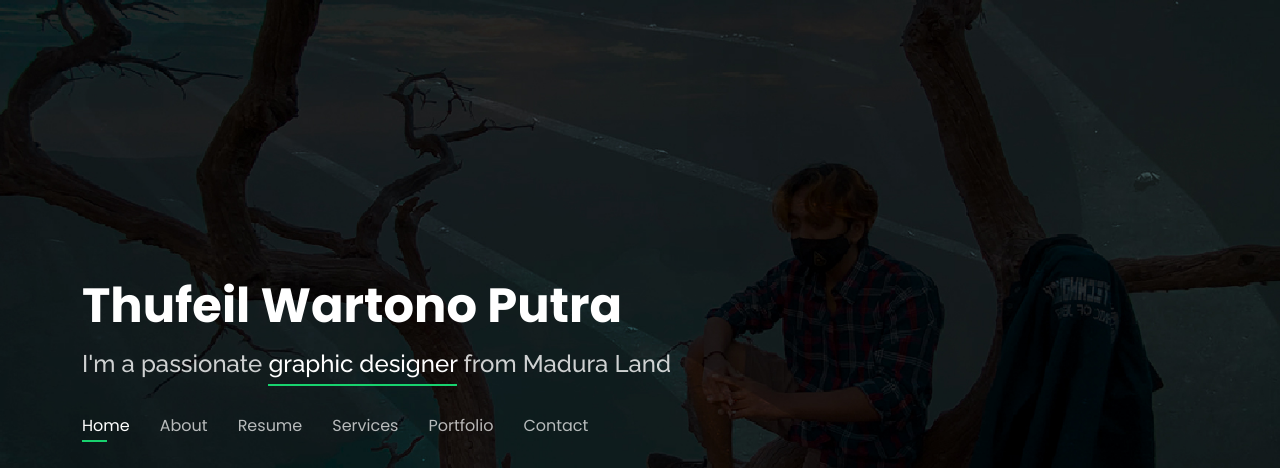
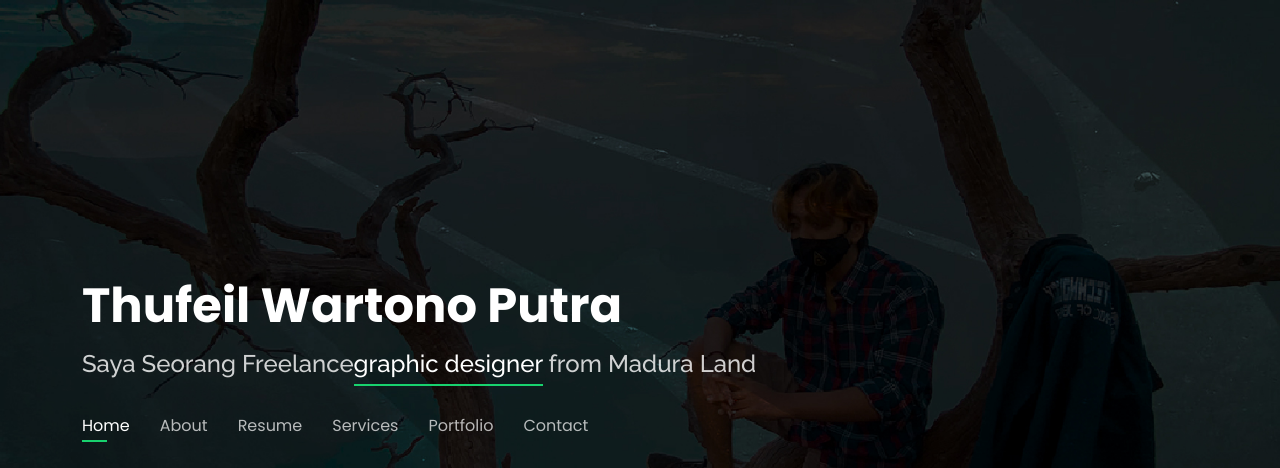
Before and after one commit to Thufeil-E41191351/Thufeil-E41191351.github.io, a plain HTML site: page index.html in a window 1280 px wide. Shown: the top 468 px of the page. Drawn offline with nearby package versions, Linux system fonts and the light colour scheme.

Commit message:
Update index.html

```diff
--- a/index.html
+++ b/index.html
@@ -44,7 +44,7 @@
       <h1><a href="index.html">Thufeil Wartono Putra</a></h1>
       <!-- Uncomment below if you prefer to use an image logo -->
       <!-- <a href="index.html" class="mr-auto"><img src="assets/img/logo.png" alt="" class="img-fluid"></a> -->
-      <h2>I'm a passionate <span>graphic designer</span> from Madura Land </h2>
+      <h2>Saya Seorang Freelance<span>graphic designer</span> from Madura Land </h2>
 
       <nav id="navbar" class="navbar">
         <ul>
```
